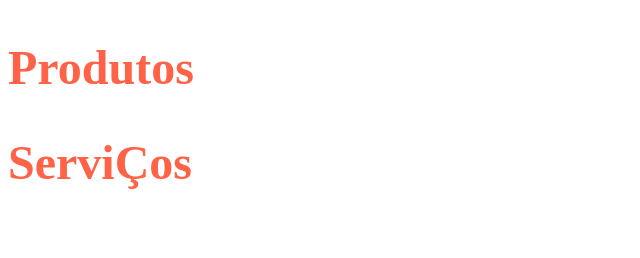
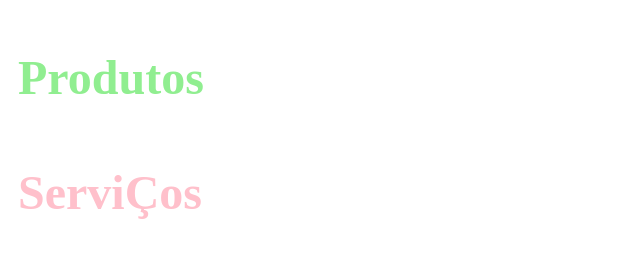
Before and after one commit to CamilaMaximo/formulario, a plain HTML site: page Especificidade/especificidade.html in a window 1280 px wide. Shown: the whole page, without its empty margins (0-640 px from the left). Drawn offline with Linux system fonts and the light colour scheme.

Commit message:
atualizado

```diff
--- a/Especificidade/especificidade.html
+++ b/Especificidade/especificidade.html
@@ -8,8 +8,8 @@
 </head>
 <body>
 <section id="intro">
-    <h2 id="produtos" class="titulo">Produtos</h2>
-     <h2 id="servicos" class="titulo">ServiÇos</h2>
+    <h2 id="produtos" class="titulo teste">Produtos</h2>
+     <h2 id="servicos" class="titulo teste">ServiÇos</h2>
 
 </section>
 
--- a/Especificidade/style.css
+++ b/Especificidade/style.css
@@ -1,6 +1,18 @@
 body{
     font-size: 2rem;
 }
+.titilo .teste{
+    color: blue;
+}
 .titulo{
     color: tomato;
+    padding: 10px;
+    }
+
+#produtos{
+    color: lightgreen;
 }
+
+#servicos{
+    color: pink;
+}
```
